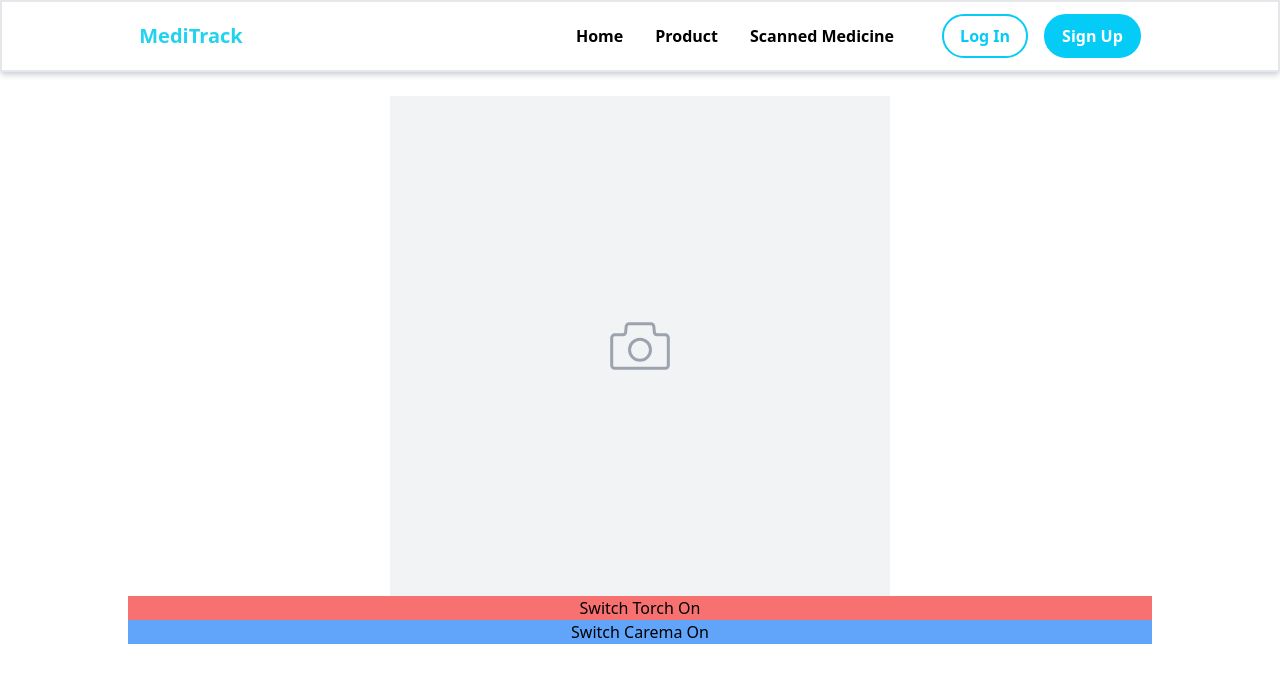
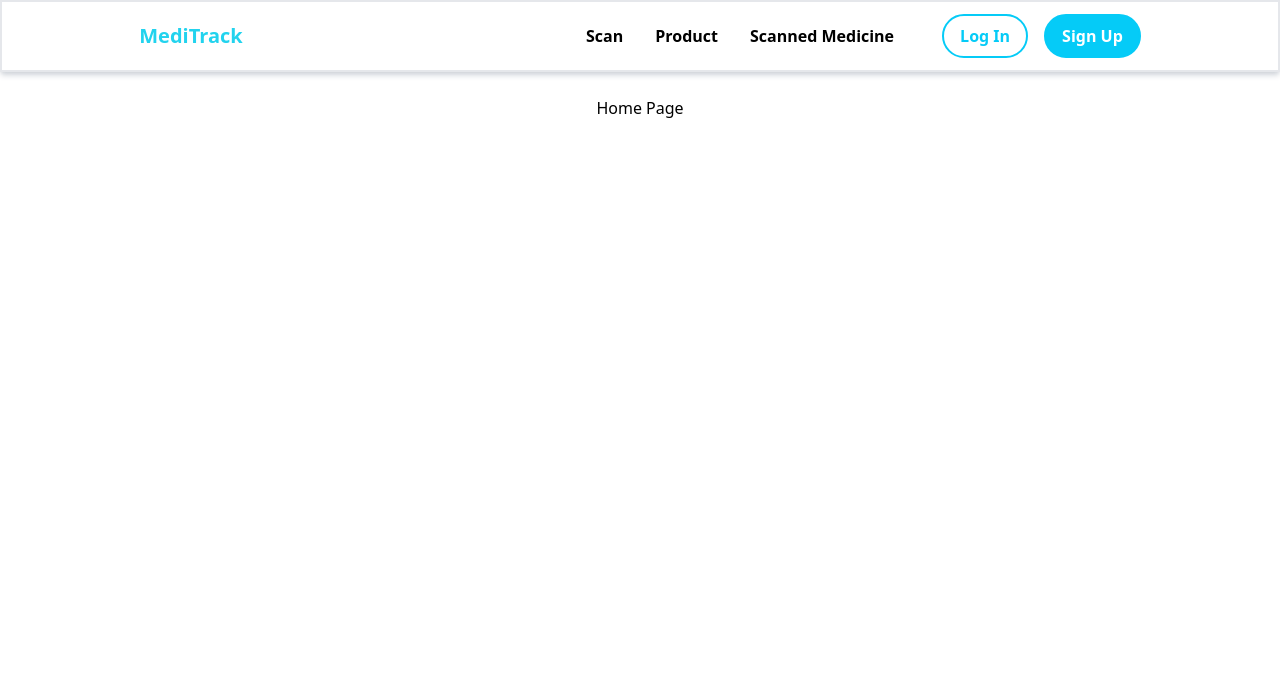
Before and after one commit to Medi-Track/MediTrack, a React (Create React App) app in the folder client/: page / in a window 1280 px wide. Shown: the top 682 px of the page. Built offline with nearby package versions, Linux system fonts and the light colour scheme.

Commit message:
get rotes for single product created

```diff
--- a/client/src/App.tsx
+++ b/client/src/App.tsx
@@ -1,12 +1,10 @@
 import React from "react";
 import "./App.css";
+import { BrowserRouter, Routes, Route } from "react-router-dom";
 import Home from "./pages/Home";
+import ScannedMedicine from "./pages/ScannedMedicine";
+import Scan from "./pages/Scan";
 import Products from "./pages/Products";
-import { BrowserRouter, Routes, Route } from "react-router-dom";
-
-import Navbar from "./components/Navbar";
-import ScannedMedicine from "./pages/ScannedMedicine";
-
 import SignUp from "./pages/SignUp";
 import Login from "./pages/Login";
 import Layout from "./Layout/Layout";
@@ -21,6 +19,7 @@ function App() {
 					<Routes>
 						<Route path="/" element={<Home />} />
 						<Route path="/product" element={<Products />} />
+						<Route path="/scan" element={<Scan />} />
 						<Route
 							path="/scanned-medicine"
 							element={<ScannedMedicine />}
--- a/client/src/Layout/Navbar.tsx
+++ b/client/src/Layout/Navbar.tsx
@@ -16,7 +16,9 @@ const Navbar = () => {
 				<div className="w-11/12 md:w-[85%]  lg:w-4/5 mx-auto max-w-[1440px] flex justify-between items-center">
 					<div className="logo">
 						<h1 className="text-xl font-bold">
-							<span className="text-cyan-400">MediTrack</span>{" "}
+							<Link to="/">
+								<span className="text-cyan-400">MediTrack</span>{" "}
+							</Link>
 						</h1>
 					</div>
 
@@ -25,10 +27,10 @@ const Navbar = () => {
 						<div className="">
 							<ul className="flex gap-6 font-semibold lg:gap-8 text-md">
 								<Link
-									to="/"
+									to="/scan"
 									className="hover:text-[color:var(--color-primary)]"
 								>
-									Home
+									Scan
 								</Link>
 								<Link
 									to="/product"
@@ -85,11 +87,11 @@ const Navbar = () => {
 					<div className="">
 						<ul className="flex flex-col gap-4 text-lg font-semibold">
 							<Link
-								to="/"
+								to="/scan"
 								className="hover:text-[color:var(--color-primary)]"
 								onClick={dropMenuHandler}
 							>
-								Home
+								Scan
 							</Link>
 							<Link
 								to="/product"
--- a/client/src/components/Navbar.tsx
+++ /dev/null
@@ -1,26 +0,0 @@
-import React from "react";
-import { Link } from "react-router-dom";
-
-const Navbar = () => {
-	return (
-		<div>
-			<nav className="navbar navbar-expand-lg navbar-light bg-light">
-				<div className="flex  justify-between items-center">
-					<div className="space-x-4">
-						<Link to="/" className="">
-							Home
-						</Link>
-						<Link to="/product" className="">
-							Products
-						</Link>
-						<Link to="/scanned-medicine" className="">
-							ScannedMedicine
-						</Link>
-					</div>
-				</div>
-			</nav>
-		</div>
-	);
-};
-
-export default Navbar;
--- a/client/src/pages/Home.tsx
+++ b/client/src/pages/Home.tsx
@@ -1,36 +1,7 @@
-import React, { useState, useEffect } from "react";
-// import io from "socket.io-client";
-import axios from "axios";
-//redux
-import { useSelector, useDispatch } from "react-redux";
-import { addProduct } from "../redux/slice/productSlice";
-import type { RootState } from "../redux/store";
-// components
-import CodeScanner from "../components/CodeScanner";
-// const socket = io("http://localhost:5000");
+import React from "react";
 
 const Home = () => {
-	const products = useSelector((state: RootState) => state.product.items);
-
-	const dispatch = useDispatch();
-	const getProducts = async () => {
-		try {
-			const { data } = await axios.get(`http://localhost:${process.env.REACT_APP_PORT}/api/product`);
-			dispatch(addProduct(data));
-		} catch (err) {
-			console.log(err);
-		}
-	};
-	useEffect(() => {
-		if (!products) {
-			getProducts();
-		}
-	}, []);
-	return (
-		<div>
-			<CodeScanner />
-		</div>
-	);
+	return <div>Home Page</div>;
 };
 
 export default Home;
--- /dev/null
+++ b/client/src/pages/Scan.tsx
@@ -0,0 +1,36 @@
+import React, { useState, useEffect } from "react";
+// import io from "socket.io-client";
+import axios from "axios";
+//redux
+import { useSelector, useDispatch } from "react-redux";
+import { addProduct } from "../redux/slice/productSlice";
+import type { RootState } from "../redux/store";
+// components
+import CodeScanner from "../components/CodeScanner";
+// const socket = io("http://localhost:5000");
+
+const Home = () => {
+	const products = useSelector((state: RootState) => state.product.items);
+
+	const dispatch = useDispatch();
+	const getProducts = async () => {
+		try {
+			const { data } = await axios.get(`http://localhost:${process.env.REACT_APP_PORT}/api/product`);
+			dispatch(addProduct(data));
+		} catch (err) {
+			console.log(err);
+		}
+	};
+	useEffect(() => {
+		if (!products) {
+			getProducts();
+		}
+	}, []);
+	return (
+		<div>
+			<CodeScanner />
+		</div>
+	);
+};
+
+export default Home;
```
Also changed, not shown: 1 other file (tests, documents, lock files or other folders). Lines whose indentation alone changed are shown as unchanged.
